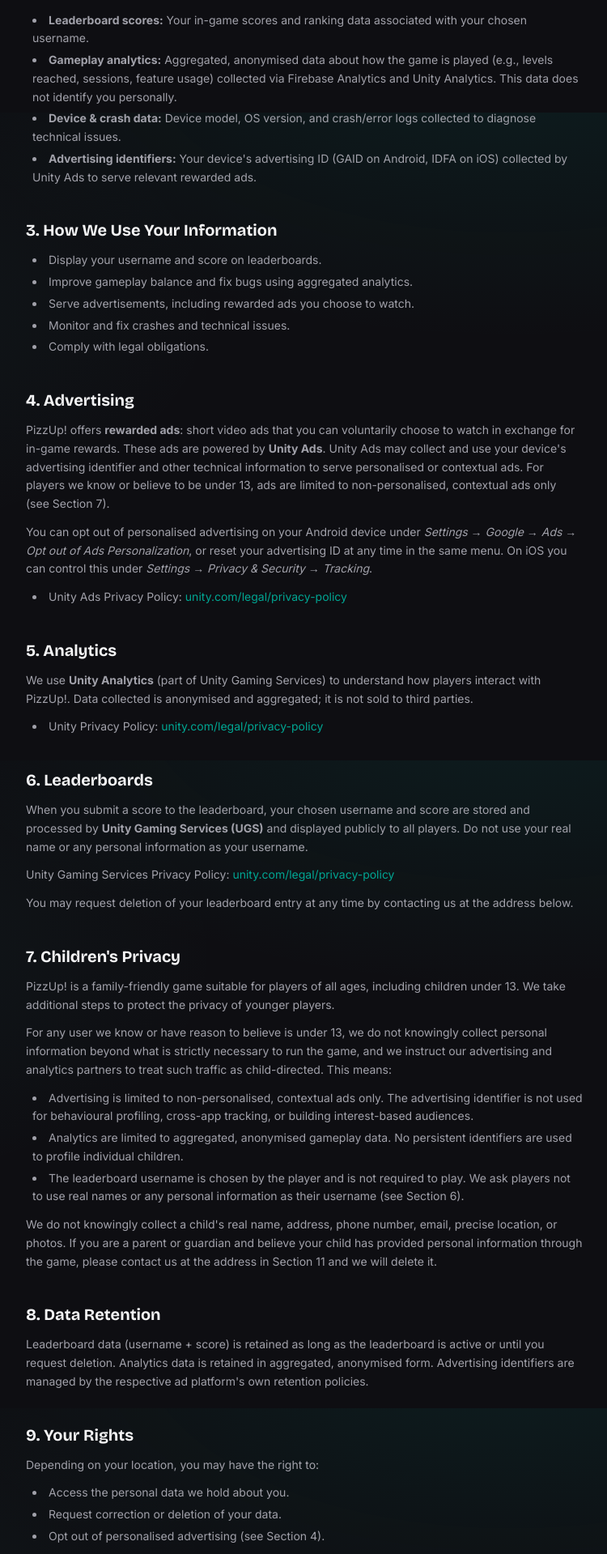
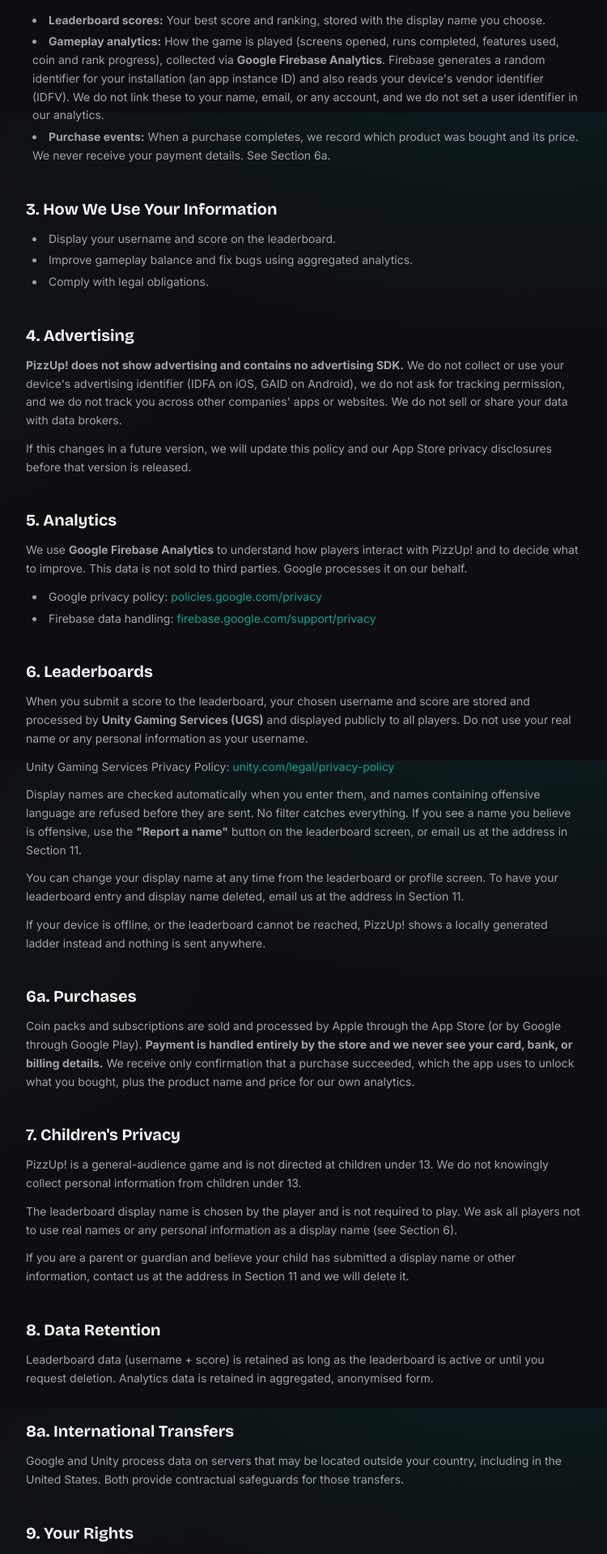
Before and after one commit to SadraMoghadam/SuparionWebsite, a React (Vite) app: page /games/pizzup/privacy-policy in a window 1280 px wide. Shown: the part 661-2580 px from the top of the page at 81% size, without its empty margins (264-1014 px from the left). Built offline with nearby package versions, Linux system fonts and the light colour scheme.

Commit message:
create legal file

```diff
--- a/src/content/pizzupPrivacyPolicy.ts
+++ b/src/content/pizzupPrivacyPolicy.ts
@@ -6,7 +6,7 @@
   heading: 'Privacy Policy',
   game: 'PizzUp!',
   developer: 'Suparion Games',
-  lastUpdated: 'September 11, 2026',
+  lastUpdated: 'September 16, 2026',
   back: { to: '/games/pizzup', label: '← Back to PizzUp!' },
   companion: { to: '/games/pizzup/terms-of-service', label: 'Terms of Service →' },
   sections: [
@@ -31,17 +31,16 @@
         {
           type: 'ul',
           items: [
-            '**Username:** A display name you choose yourself when entering the leaderboard. This name is visible to other players on global and local leaderboards. We do not require your real name.',
+            '**Username:** A display name you choose yourself when entering the leaderboard. This name is visible to other players on the leaderboard. We do not require your real name.',
           ],
         },
         { type: 'subheading', text: 'b) Automatically collected information' },
         {
           type: 'ul',
           items: [
-            '**Leaderboard scores:** Your in-game scores and ranking data associated with your chosen username.',
-            '**Gameplay analytics:** Aggregated, anonymised data about how the game is played (e.g., levels reached, sessions, feature usage) collected via Firebase Analytics and Unity Analytics. This data does not identify you personally.',
-            '**Device & crash data:** Device model, OS version, and crash/error logs collected to diagnose technical issues.',
-            "**Advertising identifiers:** Your device's advertising ID (GAID on Android, IDFA on iOS) collected by Unity Ads to serve relevant rewarded ads.",
+            '**Leaderboard scores:** Your best score and ranking, stored with the display name you choose.',
+            "**Gameplay analytics:** How the game is played (screens opened, runs completed, features used, coin and rank progress), collected via **Google Firebase Analytics**. Firebase generates a random identifier for your installation (an app instance ID) and also reads your device's vendor identifier (IDFV). We do not link these to your name, email, or any account, and we do not set a user identifier in our analytics.",
+            '**Purchase events:** When a purchase completes, we record which product was bought and its price. We never receive your payment details. See Section 6a.',
           ],
         },
       ],
@@ -52,10 +51,8 @@
         {
           type: 'ul',
           items: [
-            'Display your username and score on leaderboards.',
+            'Display your username and score on the leaderboard.',
             'Improve gameplay balance and fix bugs using aggregated analytics.',
-            'Serve advertisements, including rewarded ads you choose to watch.',
-            'Monitor and fix crashes and technical issues.',
             'Comply with legal obligations.',
           ],
         },
@@ -66,15 +63,11 @@
       blocks: [
         {
           type: 'p',
-          text: "PizzUp! offers **rewarded ads**: short video ads that you can voluntarily choose to watch in exchange for in-game rewards. These ads are powered by **Unity Ads**. Unity Ads may collect and use your device's advertising identifier and other technical information to serve personalised or contextual ads. For players we know or believe to be under 13, ads are limited to non-personalised, contextual ads only (see Section 7).",
+          text: "**PizzUp! does not show advertising and contains no advertising SDK.** We do not collect or use your device's advertising identifier (IDFA on iOS, GAID on Android), we do not ask for tracking permission, and we do not track you across other companies' apps or websites. We do not sell or share your data with data brokers.",
         },
         {
           type: 'p',
-          text: 'You can opt out of personalised advertising on your Android device under *Settings → Google → Ads → Opt out of Ads Personalization*, or reset your advertising ID at any time in the same menu. On iOS you can control this under *Settings → Privacy & Security → Tracking*.',
-        },
-        {
-          type: 'ul',
-          items: [`Unity Ads Privacy Policy: [unity.com/legal/privacy-policy](${UNITY_PRIVACY})`],
+          text: 'If this changes in a future version, we will update this policy and our App Store privacy disclosures before that version is released.',
         },
       ],
     },
@@ -83,11 +76,14 @@
       blocks: [
         {
           type: 'p',
-          text: 'We use **Unity Analytics** (part of Unity Gaming Services) to understand how players interact with PizzUp!. Data collected is anonymised and aggregated; it is not sold to third parties.',
+          text: 'We use **Google Firebase Analytics** to understand how players interact with PizzUp! and to decide what to improve. This data is not sold to third parties. Google processes it on our behalf.',
         },
         {
           type: 'ul',
-          items: [`Unity Privacy Policy: [unity.com/legal/privacy-policy](${UNITY_PRIVACY})`],
+          items: [
+            'Google privacy policy: [policies.google.com/privacy](https://policies.google.com/privacy)',
+            'Firebase data handling: [firebase.google.com/support/privacy](https://firebase.google.com/support/privacy)',
+          ],
         },
       ],
     },
@@ -104,7 +100,24 @@
         },
         {
           type: 'p',
-          text: 'You may request deletion of your leaderboard entry at any time by contacting us at the address below.',
+          text: 'Display names are checked automatically when you enter them, and names containing offensive language are refused before they are sent. No filter catches everything. If you see a name you believe is offensive, use the **"Report a name"** button on the leaderboard screen, or email us at the address in Section 11.',
+        },
+        {
+          type: 'p',
+          text: 'You can change your display name at any time from the leaderboard or profile screen. To have your leaderboard entry and display name deleted, email us at the address in Section 11.',
+        },
+        {
+          type: 'p',
+          text: 'If your device is offline, or the leaderboard cannot be reached, PizzUp! shows a locally generated ladder instead and nothing is sent anywhere.',
+        },
+      ],
+    },
+    {
+      title: '6a. Purchases',
+      blocks: [
+        {
+          type: 'p',
+          text: 'Coin packs and subscriptions are sold and processed by Apple through the App Store (or by Google through Google Play). **Payment is handled entirely by the store and we never see your card, bank, or billing details.** We receive only confirmation that a purchase succeeded, which the app uses to unlock what you bought, plus the product name and price for our own analytics.',
         },
       ],
     },
@@ -113,23 +126,15 @@
       blocks: [
         {
           type: 'p',
-          text: 'PizzUp! is a family-friendly game suitable for players of all ages, including children under 13. We take additional steps to protect the privacy of younger players.',
+          text: 'PizzUp! is a general-audience game and is not directed at children under 13. We do not knowingly collect personal information from children under 13.',
         },
         {
           type: 'p',
-          text: 'For any user we know or have reason to believe is under 13, we do not knowingly collect personal information beyond what is strictly necessary to run the game, and we instruct our advertising and analytics partners to treat such traffic as child-directed. This means:',
-        },
-        {
-          type: 'ul',
-          items: [
-            'Advertising is limited to non-personalised, contextual ads only. The advertising identifier is not used for behavioural profiling, cross-app tracking, or building interest-based audiences.',
-            'Analytics are limited to aggregated, anonymised gameplay data. No persistent identifiers are used to profile individual children.',
-            'The leaderboard username is chosen by the player and is not required to play. We ask players not to use real names or any personal information as their username (see Section 6).',
-          ],
+          text: 'The leaderboard display name is chosen by the player and is not required to play. We ask all players not to use real names or any personal information as a display name (see Section 6).',
         },
         {
           type: 'p',
-          text: "We do not knowingly collect a child's real name, address, phone number, email, precise location, or photos. If you are a parent or guardian and believe your child has provided personal information through the game, please contact us at the address in Section 11 and we will delete it.",
+          text: 'If you are a parent or guardian and believe your child has submitted a display name or other information, contact us at the address in Section 11 and we will delete it.',
         },
       ],
     },
@@ -138,7 +143,16 @@
       blocks: [
         {
           type: 'p',
-          text: "Leaderboard data (username + score) is retained as long as the leaderboard is active or until you request deletion. Analytics data is retained in aggregated, anonymised form. Advertising identifiers are managed by the respective ad platform's own retention policies.",
+          text: 'Leaderboard data (username + score) is retained as long as the leaderboard is active or until you request deletion. Analytics data is retained in aggregated, anonymised form.',
+        },
+      ],
+    },
+    {
+      title: '8a. International Transfers',
+      blocks: [
+        {
+          type: 'p',
+          text: 'Google and Unity process data on servers that may be located outside your country, including in the United States. Both provide contractual safeguards for those transfers.',
         },
       ],
     },
@@ -151,7 +165,8 @@
           items: [
             'Access the personal data we hold about you.',
             'Request correction or deletion of your data.',
-            'Opt out of personalised advertising (see Section 4).',
+            'Request deletion of your leaderboard entry and display name.',
+            'Stop all analytics collection by deleting the app.',
           ],
         },
         { type: 'p', text: 'To exercise any of these rights, contact us at the address in Section 11.' },
--- a/src/content/pizzupTermsOfService.ts
+++ b/src/content/pizzupTermsOfService.ts
@@ -4,7 +4,7 @@
   heading: 'Terms of Service',
   game: 'PizzUp!',
   developer: 'Suparion Games',
-  lastUpdated: 'September 11, 2026',
+  lastUpdated: 'September 16, 2026',
   back: { to: '/games/pizzup', label: '← Back to PizzUp!' },
   companion: { to: '/games/pizzup/privacy-policy', label: 'Privacy Policy →' },
   sections: [
@@ -26,7 +26,7 @@
       blocks: [
         {
           type: 'p',
-          text: 'PizzUp! is suitable for players of all ages. If you are under the age of majority in your country, you may use the Game only with the involvement and consent of a parent or legal guardian, who agrees to these Terms on your behalf and is responsible for your use of the Game.',
+          text: 'PizzUp! is intended for a general audience and is not directed at children under 13. If you are under the age of majority in your country, you may use the Game only with the involvement and consent of a parent or legal guardian, who agrees to these Terms on your behalf and is responsible for your use of the Game.',
         },
         {
           type: 'p',
@@ -83,14 +83,39 @@
           type: 'p',
           text: 'We may remove any username or leaderboard entry that breaches these rules, and may remove scores that we reasonably believe were achieved through cheating or exploits.',
         },
+        {
+          type: 'p',
+          text: 'Display names are filtered automatically when entered. We may change or remove any display name, and may remove any leaderboard entry, at our discretion and without notice. To report an offensive name, use the **"Report a name"** button on the leaderboard screen or contact us at the address in Section 14.',
+        },
       ],
     },
     {
-      title: '6. Advertising and Virtual Items',
+      title: '6. Purchases, Subscriptions and Virtual Items',
       blocks: [
+        { type: 'p', text: 'PizzUp! is free to play. It contains optional purchases.' },
         {
           type: 'p',
-          text: 'PizzUp! is free to play and supported by advertising, including **rewarded ads** that you may voluntarily choose to watch in exchange for in-game rewards. Watching ads is always optional.',
+          text: '**Coin packs** are one-time purchases that add coins to your balance.',
+        },
+        {
+          type: 'p',
+          text: '**Subscriptions.** PizzUp! offers two optional auto-renewing monthly subscriptions:',
+        },
+        {
+          type: 'ul',
+          items: ['**Pizza Master:** $2.99 per month', '**La Dolce Vita:** $7.49 per month'],
+        },
+        {
+          type: 'p',
+          text: 'Both unlock premium locations and pizza sets. Payment is charged to your store account at confirmation of purchase. A subscription renews automatically each month unless auto-renew is turned off at least 24 hours before the end of the current period, and your account is charged for renewal within 24 hours before the period ends. You can manage or cancel a subscription at any time in your device settings: on iOS under Settings > Apple ID > Subscriptions. Cancelling stops future charges; the period already paid for continues to its end and is not refunded.',
+        },
+        {
+          type: 'p',
+          text: 'Prices are shown in the app in your local currency before you buy.',
+        },
+        {
+          type: 'p',
+          text: "All payments are handled by the Apple App Store or Google Play. Refunds are governed by that store's policies, not by us.",
         },
         {
           type: 'p',
@@ -98,7 +123,7 @@
         },
         {
           type: 'p',
-          text: "If the Game offers paid purchases, all payments are handled by the Apple App Store or Google Play. Refunds are governed by that store's policies, not by us.",
+          text: "For copies of PizzUp! obtained through the Apple App Store, Apple's Standard End User Licence Agreement also applies in addition to these Terms: [apple.com/legal/internet-services/itunes/dev/stdeula/](https://www.apple.com/legal/internet-services/itunes/dev/stdeula/)",
         },
       ],
     },
@@ -156,7 +181,7 @@
       blocks: [
         {
           type: 'p',
-          text: 'PizzUp! uses third-party services including Unity Gaming Services, Unity Ads, Unity Analytics, and Firebase. Your use of the Game is also subject to the terms and policies of those providers. We are not responsible for the content of third-party advertisements.',
+          text: 'PizzUp! uses third-party services including **Unity Gaming Services** (leaderboard) and **Google Firebase Analytics** (analytics). Your use of the Game is also subject to the terms and policies of those providers.',
         },
       ],
     },
```
Also changed, not shown: public/app-ads.txt (added).
